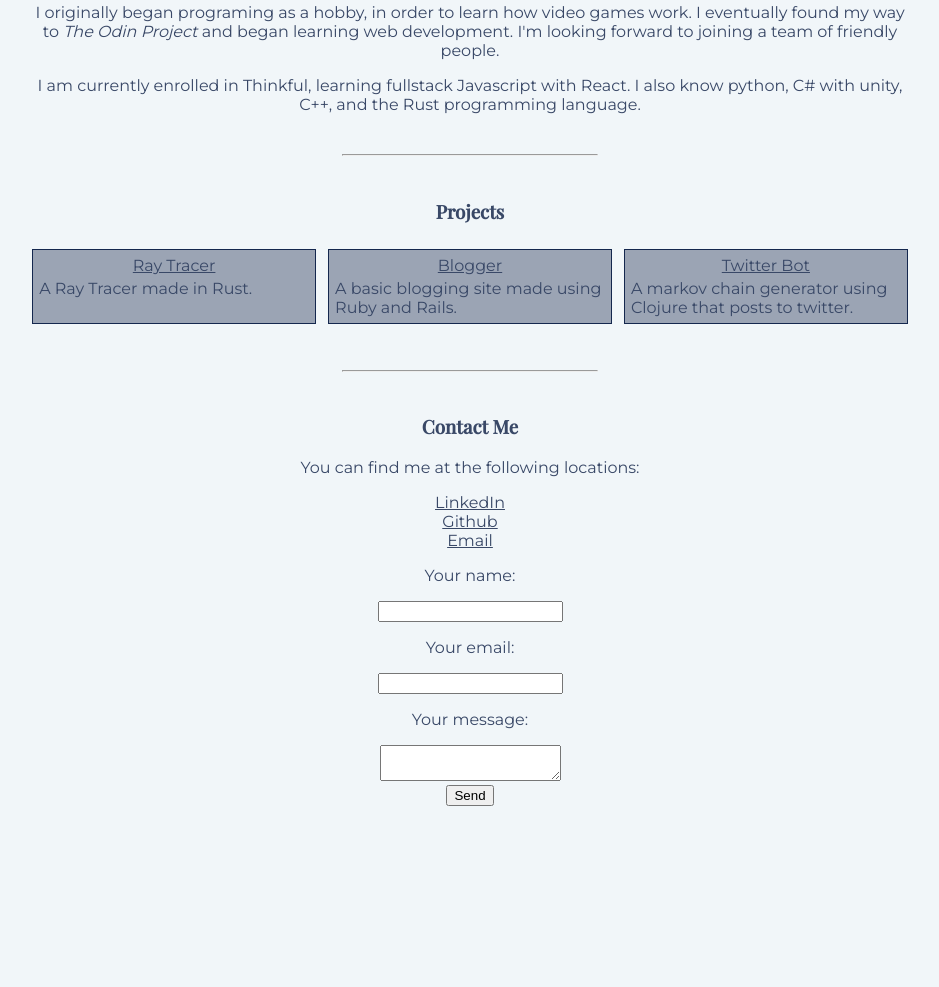
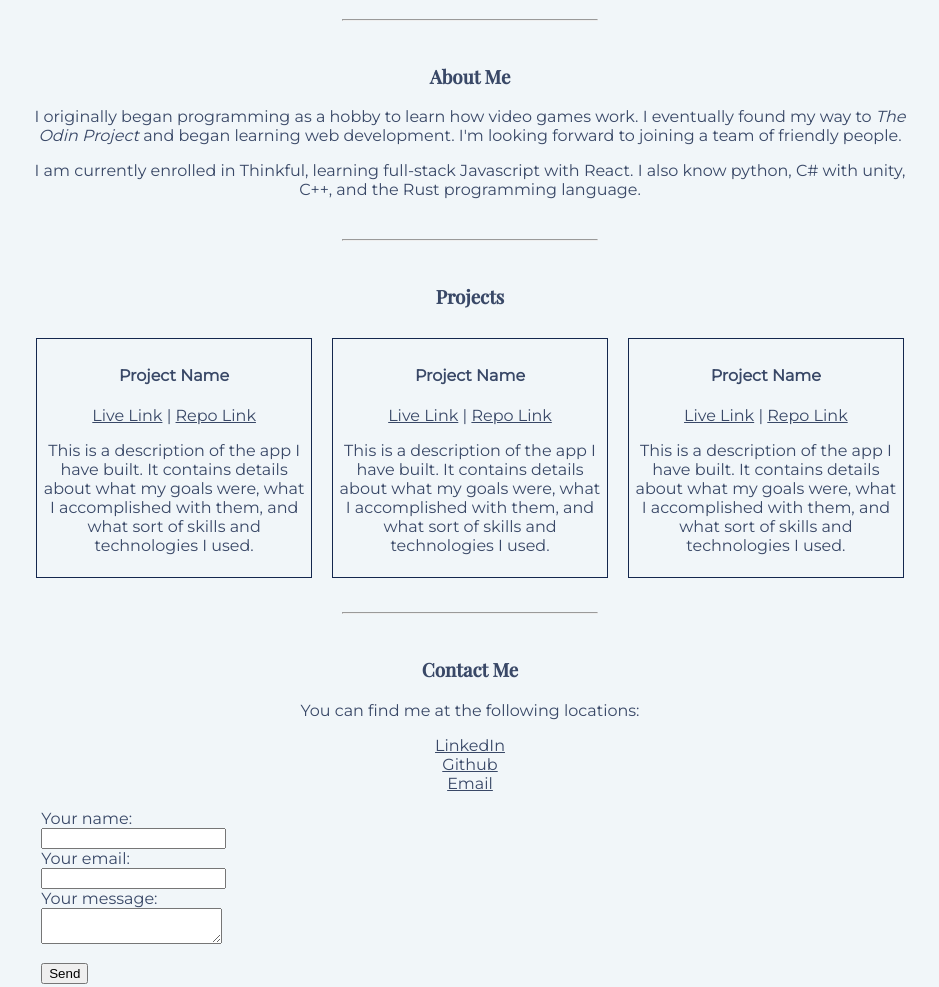
Before and after one commit to Beidah/Beidah.github.io, a plain HTML site: page index.html in a window 1280 px wide. Shown: the part 556-1543 px from the top of the page, without its empty margins (170-1109 px from the left). Before the commit the page ends 1378 px from the top, so only its background shows below. Drawn offline with nearby package versions, Linux system fonts and the light colour scheme.

Commit message:
Revisions

```diff
--- a/index.html
+++ b/index.html
@@ -25,16 +25,20 @@
     <section id="intro">
       <h2>Welcome!</h2>
       <div class="group">
-        <img src="Hunter.jpg" alt="Hunter Marshall" class="item-double" >
-        <p>I'm Hunter Marshall, an aspiring web developer currently living in East Texas. I'm a hobbyist game developer who has learned programming primarily through self-teaching.</p>
+        <div class="item">
+          <img src="Hunter.jpg" alt="Hunter Marshall">
+        </div>
+        <div class="item">
+          <p>I'm Hunter Marshall, an aspiring web developer currently living in East Texas. I'm a hobbyist game developer who has learned programming primarily through self-teaching.</p>
+        </div>
       </div>
     </section>
     <hr>
     <!-- About Me -->
     <section id="about">
       <h3>About Me</h3>
-      <p>I originally began programing as a hobby, in order to learn how video games work. I eventually found my way to <em>The Odin Project</em> and began learning web development. I'm looking forward to joining a team of friendly people.</p>
-      <p>I am currently enrolled in Thinkful, learning fullstack Javascript with React. I also know python, C# with unity, C++, and the Rust programming language.</p>
+      <p>I originally began programming as a hobby to learn how video games work. I eventually found my way to <em>The Odin Project</em> and began learning web development. I'm looking forward to joining a team of friendly people.</p>
+      <p>I am currently enrolled in Thinkful, learning full-stack Javascript with React. I also know python, C# with unity, C++, and the Rust programming language.</p>
     </section>
 
     <hr>
@@ -42,11 +46,31 @@
     <!-- Projects -->
     <section id="projects">
       <h3>Projects</h3>
-      <ul id="projects-list">
+      <!-- <ul id="projects-list">
         <li><a href="https://github.com/Beidah/Raytracer">Ray Tracer</a> A Ray Tracer made in Rust.</li>
         <li><a href="https://github.com/Beidah/odin-blogger">Blogger</a> A basic blogging site made using Ruby and Rails.</li>
         <li><a href="https://github.com/Beidah/clojure-twitter-bot">Twitter Bot</a> A markov chain generator using Clojure that posts to twitter.</li>
-      </ul>
+      </ul> -->
+
+      <div id="projects-list">
+        <div class="project-item item">
+          <h4 class="project-name">Project Name</h4>
+          <p class="project-links"><a href="#">Live Link</a> | <a href="#">Repo Link</a></p>
+          <p class="project-description">This is a description of the app I have built. It contains details about what my goals were, what I accomplished with them, and what sort of skills and technologies I used.</p>
+        </div>
+
+        <div class="project-item item">
+          <h4 class="project-name">Project Name</h4>
+          <p class="project-links"><a href="#">Live Link</a> | <a href="#">Repo Link</a></p>
+          <p class="project-description">This is a description of the app I have built. It contains details about what my goals were, what I accomplished with them, and what sort of skills and technologies I used.</p>
+        </div>
+
+        <div class="project-item item">
+          <h4 class="project-name">Project Name</h4>
+          <p class="project-links"><a href="#">Live Link</a> | <a href="#">Repo Link</a></p>
+          <p class="project-description">This is a description of the app I have built. It contains details about what my goals were, what I accomplished with them, and what sort of skills and technologies I used.</p>
+        </div>
+      </div>
     </section>
 
     <hr>
@@ -67,15 +91,15 @@
         method="POST"
       >
         <label>
-          <p>Your name:</p>
+          Your name:
           <input type="text" name="name" required>
         </label>
         <label>
-          <p>Your email:</p>
+          Your email:
           <input type="email" name="_replyto" required>
         </label>
         <label>
-          <p>Your message:</p>
+          Your message:
           <textarea name="message"></textarea>
         </label>
         <br>
--- a/style.css
+++ b/style.css
@@ -77,7 +77,8 @@ header nav ul li a:last-child {
 /* Main Body */
 
 img {
-  height: 300px;
+  height: 400px;
+  width: auto;
 }
 
 main {
@@ -102,15 +103,21 @@ hr {
 /* Projects */
 
 #projects-list {
+  display: flex;
+  justify-content: space-between;
   text-align: left;
   list-style: none;
   padding-left: 0;
 }
 
-#projects-list li {
-  background-color: #9ba4b4;
+.project-item {
+  /* background-color: #9ba4b4; */
+  max-width: 30%;
+  min-width: 20%;
+  text-align: center;
   border: 1px solid #14274e;
   padding: 6px;
+  margin: 10px;
 }
 
 #projects-list li a {
@@ -118,6 +125,19 @@ hr {
   text-align: center;
   font-size: 16px;
   margin-bottom: 4px;
+}
+
+form {
+  margin: 6px 15px;
+  text-align: left;
+}
+
+form label {
+  display: block;
+}
+
+form label input, form label textarea {
+  display: block;
 }
 
 /* Link Stylings */
@@ -168,4 +188,8 @@ a:hover, a:active {
   .item-double {
     flex: 2;
   }
+
+  .item {
+    flex: 1;
+  }
 }
```
